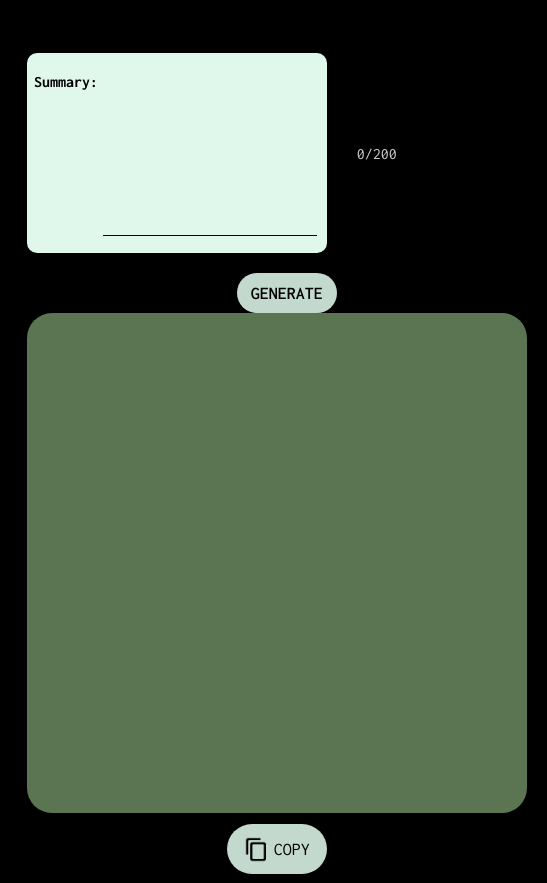
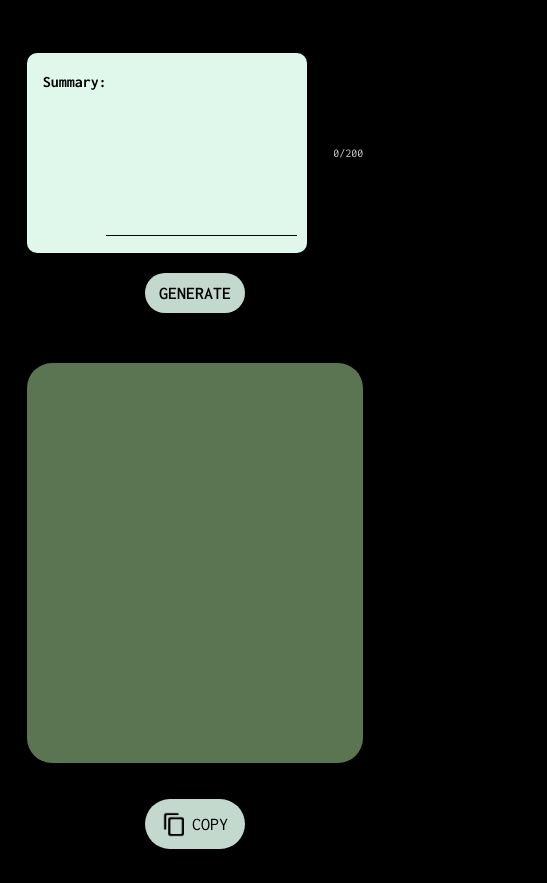
Before and after one commit to zayeed-bs/email-generator, a website: page public/index.html in a window 390 px wide. Shown: the part 62-945 px from the top of the page, 547 px wide, since content can reach past the window. After the commit the page ends 920 px from the top, so only its background shows below. Drawn offline with Linux system fonts and the light colour scheme.

Commit message:
make frontend responsive

```diff
--- a/public/index.html
+++ b/public/index.html
@@ -56,7 +56,7 @@
                         <div class="charCount" id="charCount">0/200</div>
                     </div>
 
-                    <button type="submit" class="submitButton">GENERATE</button>
+                    <button type="submit" class="submitButton" id="submitButton">GENERATE</button>
                     <div class="errorMessage bodyText hidden" id="errorNull">Please input details.</div>
                     <div class="errorMessage bodyText hidden" id="errorInvalid">Your details could not be understood</div>
                     <div class="errorMessage bodyText hidden" id="errorUnknown">Something went wrong. Please try again</div>
--- a/public/src/script.js
+++ b/public/src/script.js
@@ -41,6 +41,10 @@ function copy() {
 
 inputForm.addEventListener("submit", async(e) => {
     e.preventDefault();
+
+    document.getElementById("submitButton").disabled = true;
+    document.getElementById("submitButton").innerText = "...";
+
     console.log("Form submitted");
 
     if (!isNonEmptyString(summary.value)) {
--- a/public/src/styles.css
+++ b/public/src/styles.css
@@ -183,6 +183,15 @@ body {
     border-radius: 50px;
 }
 
+.submitButton:disabled {
+    color: black;
+}
+
+.submitButton:disabled:hover {
+    background-color: #C3D9CE;
+    cursor: wait;
+}
+
 .submitButton:hover {
     cursor: pointer;
     user-select: none;
@@ -273,7 +282,6 @@ body {
     margin-right: 5px;
 }
 
-
 @media screen and (max-width:600px) {
     .navbar {
         padding-left: 25px;
@@ -320,11 +328,54 @@ body {
     }
 
     .inputContainer {
-        width: 300px;
+        width: 280px;
         height: 50px;
     }
 
+    .formElement {
+        display: grid;
+        grid-template-columns: auto auto;
+    }
+
+    .textBox {
+        font-size: 14px;
+        margin-left: 5px;
+    }
+
+    .formLabel {
+        padding-left: 8px;
+    }
+
     .charCount {
-        padding-right:100px;
+        margin-left: 5px;
+        width: auto;
+        font-size: 12px;
+    }
+
+    .submitButton {
+        margin-bottom: 50px;
+    }
+
+    .response {
+        width: 100%;
+        height: 400px;
+        margin-bottom: 25px;
+
+        display: flex;
+    }
+
+    .responseText {
+        width: 90%;
+        height: 350px;
+        align-self: center;
+        font-size: 8px;
+        padding-bottom: 0;
     }
 }
+
+/*
+* {
+    background: #000 !important;
+    color: #0f0 !important;
+    outline: solid #f00 1px !important;
+  } */
```
